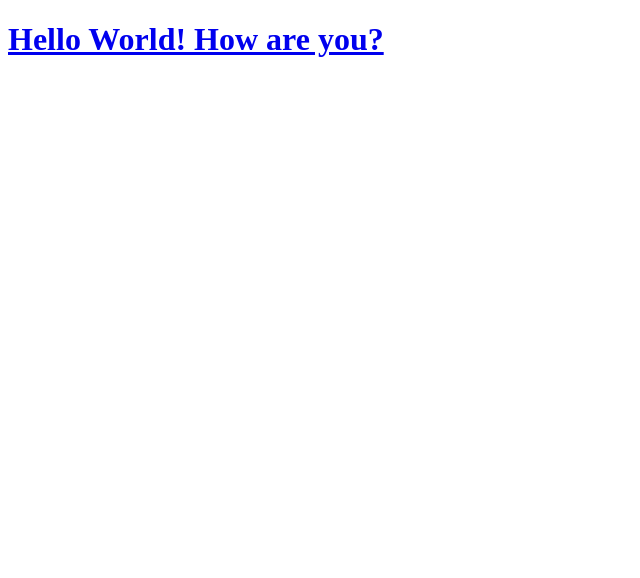
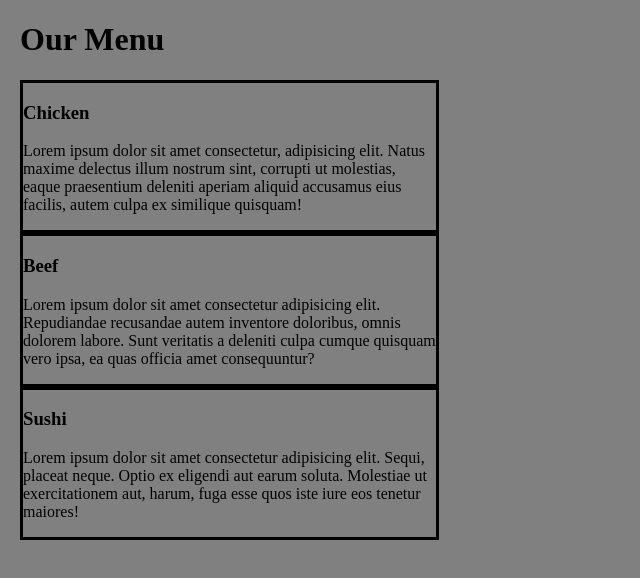
Before and after one commit to BraedenLyman/Coursera-Testing, a plain HTML site: page Module2-Solution/index.html in a window 1280 px wide. Shown: the whole page, without its empty margins (0-640 px from the left). Drawn offline with Linux system fonts and the light colour scheme.

Commit message:
Assignment 2

```diff
--- a/Module2-Solution/css/indexStyles.css
+++ /dev/null
@@ -1,5 +0,0 @@
-@media only screen and (max-width: 992px){
-    body {
-        background-color: grey;
-    }
-}
--- a/Module2-Solution/index.html
+++ b/Module2-Solution/index.html
@@ -3,10 +3,26 @@
 <head>
     <meta charset="UTF-8">
     <meta name="viewport" content="width=device-width, initial-scale=1.0">
-    <a link href="indexStyles.css" rel="Stylesheet">
+    <link href="indexStyles.css" rel="Stylesheet">
     <title>Hello</title>
 </head>
 <body>
-    <h1>Hello World! How are you?</h1>
+    <h1>Our Menu </h1>
+        <div class="chicken1">
+            <h3 id="chicken">Chicken</h3>
+            <p>Lorem ipsum dolor sit amet consectetur, adipisicing elit. Natus maxime delectus illum nostrum sint, corrupti ut molestias, eaque praesentium deleniti aperiam aliquid accusamus eius facilis, autem culpa ex similique quisquam!</p>
+        </div>
+
+        <div class="beef1">
+            <h3 id="beef">Beef</h3>
+            <p>Lorem ipsum dolor sit amet consectetur adipisicing elit. Repudiandae recusandae autem inventore doloribus, omnis dolorem labore. Sunt veritatis a deleniti culpa cumque quisquam vero ipsa, ea quas officia amet consequuntur?</p>
+        </div>
+
+
+        <div class="sushi1">
+           <h3 id="sushi">Sushi</h3>
+            <p>Lorem ipsum dolor sit amet consectetur adipisicing elit. Sequi, placeat neque. Optio ex eligendi aut earum soluta. Molestiae ut exercitationem aut, harum, fuga esse quos iste iure eos tenetur maiores!</p>
+        </div>
+
 </body>
 </html>
--- a/Module2-Solution/indexStyles.css
+++ b/Module2-Solution/indexStyles.css
@@ -1,5 +1,57 @@
-@media only screen and (max-width: 992px){
-    h1 {
-        background-color: grey;
+@charset "UTF-8";
+
+body {
+    background-color: grey;
+    margin: 20px;
+}
+
+section {
+    margin: 20px;
+    border: 2px solid black
+}
+
+/* Mobile */
+@media only screen and (max-width: 767px){
+
+}
+
+/* Tablet */
+@media only screen and (min-width: 768px) and (max-width: 991px){
+
+}
+
+/* Desktop */
+@media only screen and (min-width: 992px) {
+    body{
+
     }
+
+    h1{
+
+    }
+
+    section h3{
+        text-align: end;
+
+    }
+
+    .chicken1{
+        float: start;
+        width: 33.33%;
+        border: 3px solid black;
+    }
+
+    .beef1{
+        float: middle;
+        width: 33.33%;
+        border: 3px solid black;
+
+    }
+
+    .sushi1{
+        float: end;
+        width: 33.33%;
+        border: 3px solid black;
+    }
+
 }
```
